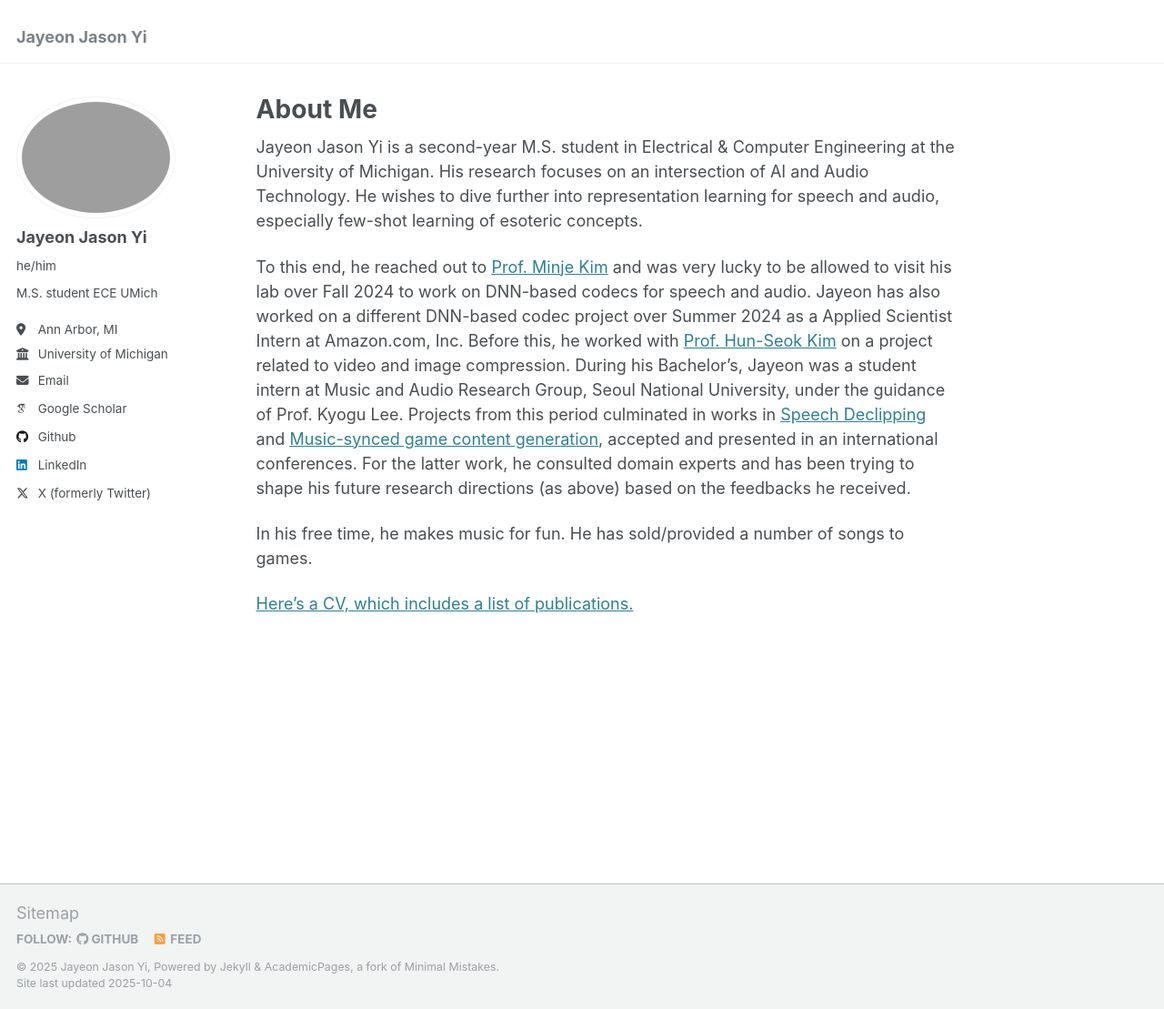
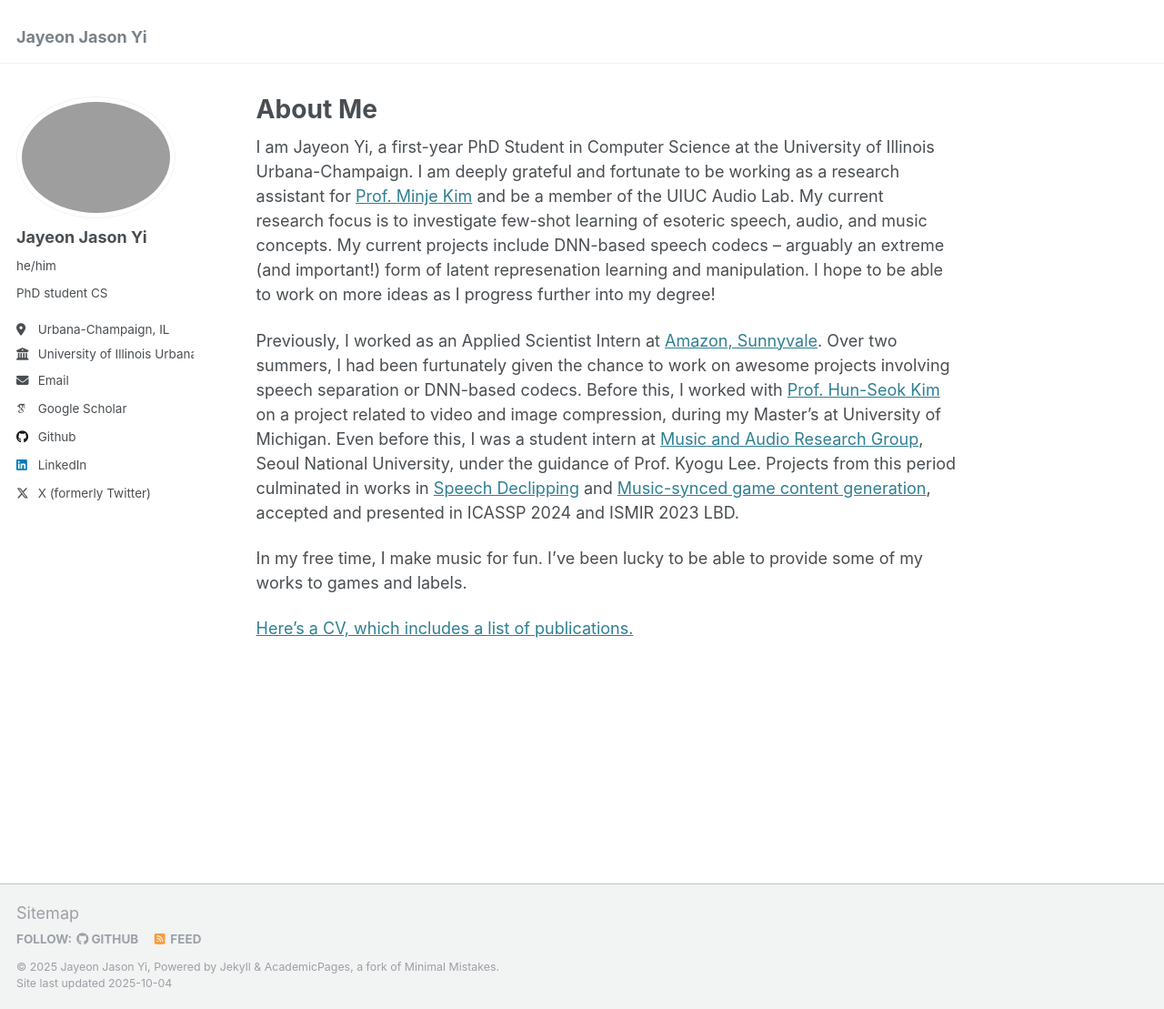
Before and after one commit to stet-stet/stet-stet.github.io, a Jekyll site: the page built from _pages/about.md, in a window 1280 px wide and 1109 px high. Shown: the whole window at 91% size. Built offline with Jekyll 4.4.1, drawn with Linux system fonts in a browser that asks for light colours; some web fonts are replaced.

Commit message:
I am now a PhD student

```diff
--- a/_config.yml
+++ b/_config.yml
@@ -24,11 +24,11 @@ author:
   avatar           : "profile.png"
   name             : "Jayeon Jason Yi"
   pronouns         : "he/him"
-  bio              : "M.S. student ECE UMich"
-  location         : "Ann Arbor, MI"
-  employer         : "University of Michigan"
+  bio              : "PhD student CS"
+  location         : "Urbana-Champaign, IL"
+  employer         : "University of Illinois Urbana-Champaign"
   uri              : # URL
-  email            : "jayeonyi@umich.edu"
+  email            : "jayeonyi@illinois.edu"
 
   # Academic websites
   arxiv            : # URL - Update with the correct link to your profile
--- a/_pages/about.md
+++ b/_pages/about.md
@@ -7,10 +7,11 @@ redirect_from:
   - /about.html
 ---
 
-Jayeon Jason Yi is a second-year M.S. student in Electrical & Computer Engineering at the University of Michigan. His research focuses on an intersection of AI and Audio Technology. He wishes to dive further into representation learning for speech and audio, especially few-shot learning of esoteric concepts.
+I am Jayeon Yi, a first-year PhD Student in Computer Science at the University of Illinois Urbana-Champaign. I am deeply grateful and fortunate to be working as a research assistant for [Prof. Minje Kim](minjekim.com) and be a member of the UIUC Audio Lab. My current research focus is to investigate few-shot learning of esoteric speech, audio, and music concepts. My current projects include DNN-based speech codecs -- arguably an extreme (and important!) form of latent represenation learning and manipulation. I hope to be able to work on more ideas as I progress further into my degree!
 
-To this end, he reached out to [Prof. Minje Kim](minjekim.com) and was very lucky to be allowed to visit his lab over Fall 2024 to work on DNN-based codecs for speech and audio. Jayeon has also worked on a different DNN-based codec project over Summer 2024 as a Applied Scientist Intern at Amazon.com, Inc. Before this, he worked with [Prof. Hun-Seok Kim](https://kim.engin.umich.edu/) on a project related to video and image compression. During his Bachelor's, Jayeon was a student intern at Music and Audio Research Group, Seoul National University, under the guidance of Prof. Kyogu Lee. Projects from this period culminated in works in [Speech Declipping](https://stet-stet.github.io/DDD/) and [Music-synced game content generation](https://stet-stet.github.io/goct), accepted and presented in an international conferences. For the latter work, he consulted domain experts and has been trying to shape his future research directions (as above) based on the feedbacks he received.
+Previously, I worked as an Applied Scientist Intern at [Amazon, Sunnyvale](https://www.amazon.jobs/content/en/teams/devices-and-services/lab126). Over two summers, I had been furtunately given the chance to work on awesome projects involving speech separation or DNN-based codecs.
+Before this, I worked with [Prof. Hun-Seok Kim](https://kim.engin.umich.edu/) on a project related to video and image compression, during my Master's at University of Michigan. Even before this, I was a student intern at [Music and Audio Research Group](https://marg.snu.ac.kr/), Seoul National University, under the guidance of Prof. Kyogu Lee. Projects from this period culminated in works in [Speech Declipping](https://stet-stet.github.io/DDD/) and [Music-synced game content generation](https://stet-stet.github.io/goct), accepted and presented in ICASSP 2024 and ISMIR 2023 LBD.
 
-In his free time, he makes music for fun. He has sold/provided a number of songs to games.
+In my free time, I make music for fun. I've been lucky to be able to provide some of my works to games and labels.
 
-[Here's a CV, which includes a list of publications.](files/Jayeon_Jason_Yi_CV.pdf)
+[Here's a CV, which includes a list of publications.](files/Jayeon_Jason_Yi_CV_ver20250921.pdf)
```
Also changed, not shown: 1 other file.
